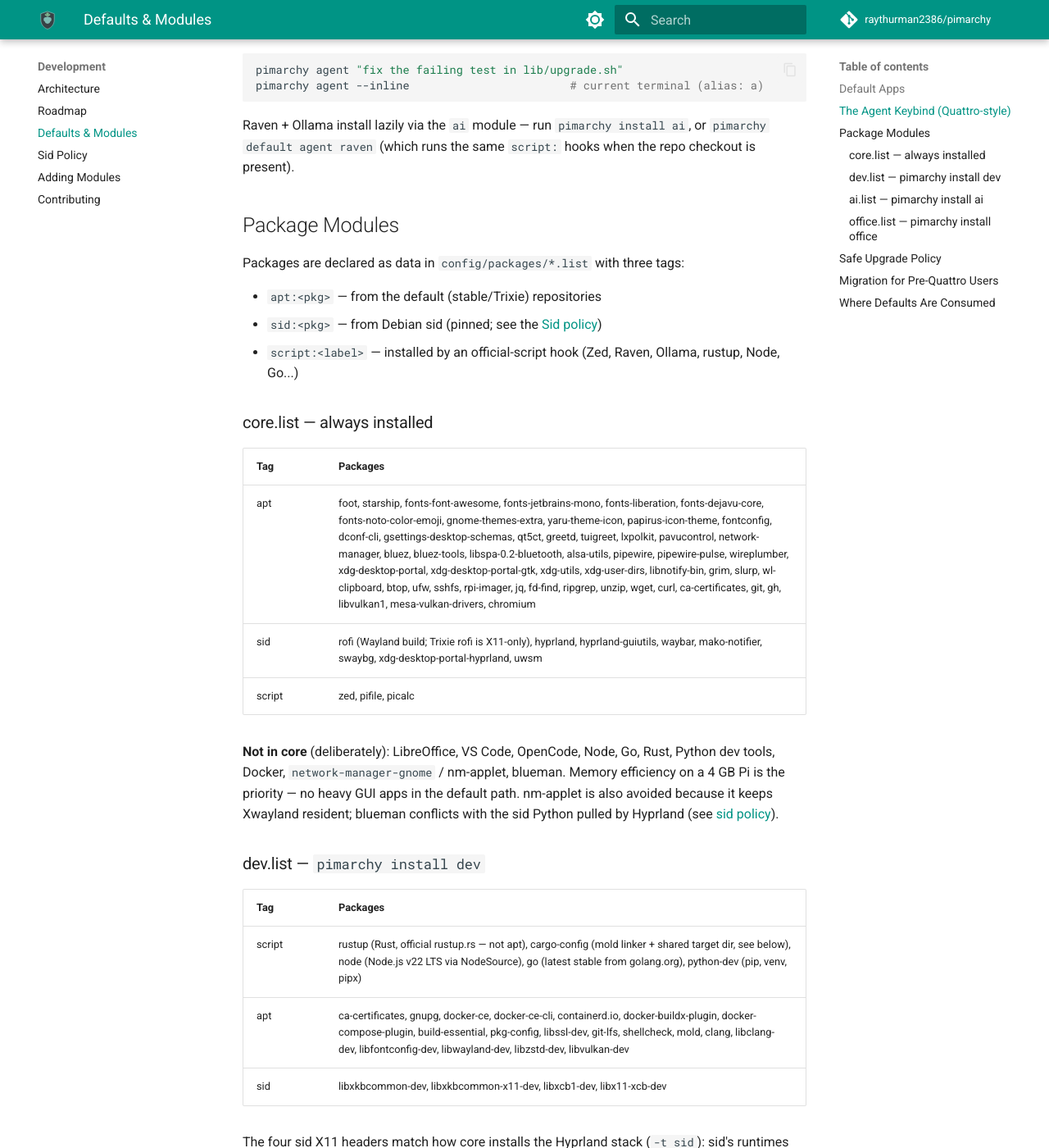
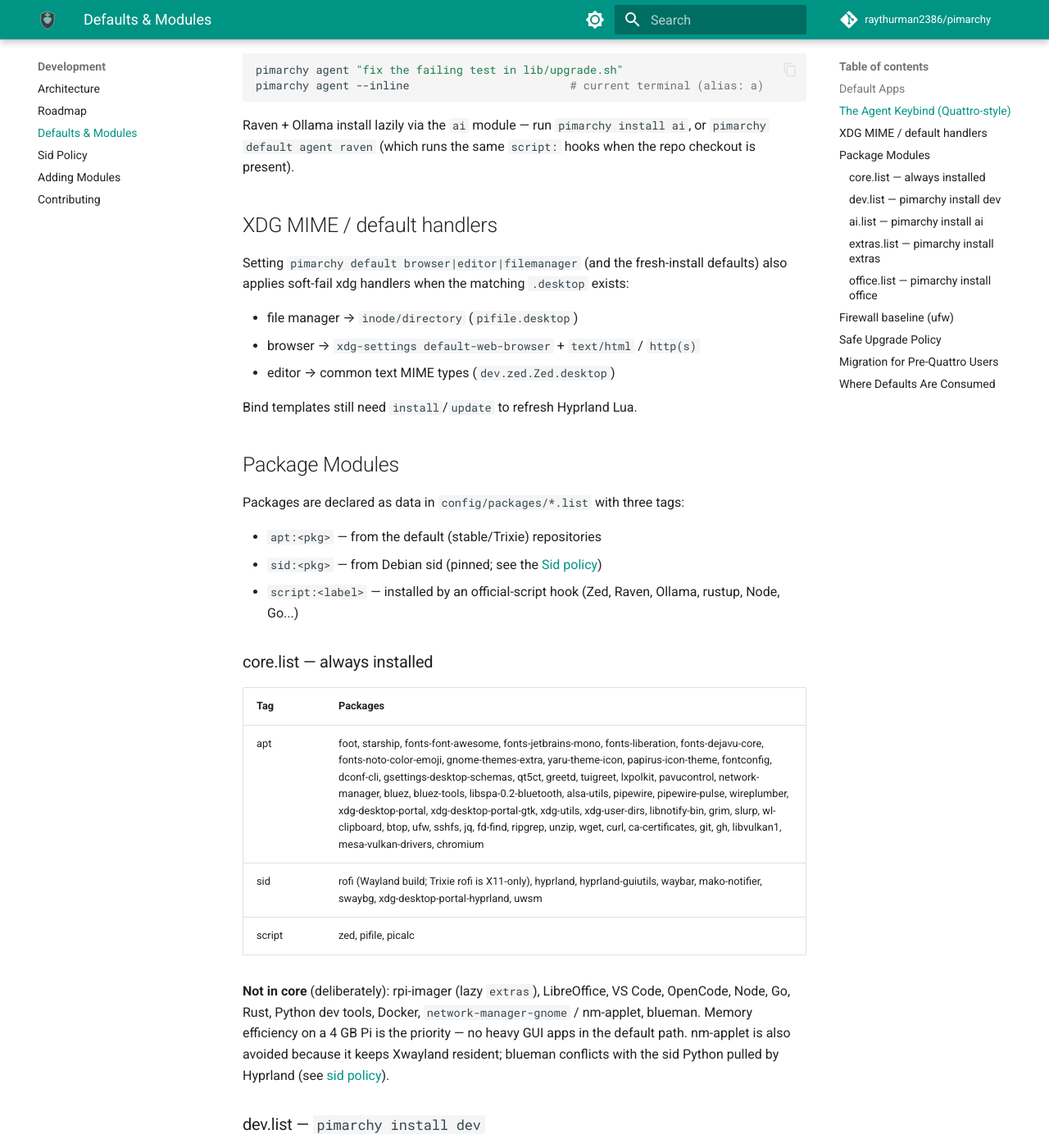
Before and after one commit to raythurman2386/pimarchy, an MkDocs documentation site: the page built from docs/development/defaults.md, in a window 1280 px wide and 1400 px high, scrolled down 1329 px. Shown: the whole window at 82% size. Built offline with MkDocs 1.6.1 and Material for MkDocs 9.7.7, drawn with Linux system fonts in a browser that asks for light colours; comment, search, counter and statistics services are not loaded; some of the changed text lies outside the part shown.

Commit message:
chore: audit cleanup — ufw, xdg, extras, nm-applet, validate (#20–29) (#34)
- #20: skip ufw reset when already active (PIMARCHY_UFW_RESET=1 force)
- #22: wire browser/editor xdg MIME + xdg-settings like filemanager
- #24: move rpi-imager to lazy extras (keep gh/sshfs in core)
- #27: syntax-check enable-autologin.sh; document no arm64 image CI
- #28: nm-applet mask/disable via user_systemctl (no-bus firstboot)
- #29: retire Alacritty config paths

```diff
--- a/docs/development/defaults.md
+++ b/docs/development/defaults.md
@@ -49,6 +49,16 @@
 
 Raven + Ollama install lazily via the `ai` module — run `pimarchy install ai`, or `pimarchy default agent raven` (which runs the same `script:` hooks when the repo checkout is present).
 
+## XDG MIME / default handlers
+
+Setting `pimarchy default browser|editor|filemanager` (and the fresh-install defaults) also applies soft-fail xdg handlers when the matching `.desktop` exists:
+
+- file manager → `inode/directory` (`pifile.desktop`)
+- browser → `xdg-settings default-web-browser` + `text/html` / `http(s)`
+- editor → common text MIME types (`dev.zed.Zed.desktop`)
+
+Bind templates still need `install`/`update` to refresh Hyprland Lua.
+
 ## Package Modules
 
 Packages are declared as data in `config/packages/*.list` with three tags:
@@ -61,11 +71,11 @@
 
 | Tag | Packages |
 |-----|----------|
-| apt | foot, starship, fonts-font-awesome, fonts-jetbrains-mono, fonts-liberation, fonts-dejavu-core, fonts-noto-color-emoji, gnome-themes-extra, yaru-theme-icon, papirus-icon-theme, fontconfig, dconf-cli, gsettings-desktop-schemas, qt5ct, greetd, tuigreet, lxpolkit, pavucontrol, network-manager, bluez, bluez-tools, libspa-0.2-bluetooth, alsa-utils, pipewire, pipewire-pulse, wireplumber, xdg-desktop-portal, xdg-desktop-portal-gtk, xdg-utils, xdg-user-dirs, libnotify-bin, grim, slurp, wl-clipboard, btop, ufw, sshfs, rpi-imager, jq, fd-find, ripgrep, unzip, wget, curl, ca-certificates, git, gh, libvulkan1, mesa-vulkan-drivers, chromium |
+| apt | foot, starship, fonts-font-awesome, fonts-jetbrains-mono, fonts-liberation, fonts-dejavu-core, fonts-noto-color-emoji, gnome-themes-extra, yaru-theme-icon, papirus-icon-theme, fontconfig, dconf-cli, gsettings-desktop-schemas, qt5ct, greetd, tuigreet, lxpolkit, pavucontrol, network-manager, bluez, bluez-tools, libspa-0.2-bluetooth, alsa-utils, pipewire, pipewire-pulse, wireplumber, xdg-desktop-portal, xdg-desktop-portal-gtk, xdg-utils, xdg-user-dirs, libnotify-bin, grim, slurp, wl-clipboard, btop, ufw, sshfs, jq, fd-find, ripgrep, unzip, wget, curl, ca-certificates, git, gh, libvulkan1, mesa-vulkan-drivers, chromium |
 | sid | rofi (Wayland build; Trixie rofi is X11-only), hyprland, hyprland-guiutils, waybar, mako-notifier, swaybg, xdg-desktop-portal-hyprland, uwsm |
 | script | zed, pifile, picalc |
 
-**Not in core** (deliberately): LibreOffice, VS Code, OpenCode, Node, Go, Rust, Python dev tools, Docker, `network-manager-gnome` / nm-applet, blueman. Memory efficiency on a 4 GB Pi is the priority — no heavy GUI apps in the default path. nm-applet is also avoided because it keeps Xwayland resident; blueman conflicts with the sid Python pulled by Hyprland (see [sid policy](sid-policy.md)).
+**Not in core** (deliberately): rpi-imager (lazy `extras`), LibreOffice, VS Code, OpenCode, Node, Go, Rust, Python dev tools, Docker, `network-manager-gnome` / nm-applet, blueman. Memory efficiency on a 4 GB Pi is the priority — no heavy GUI apps in the default path. nm-applet is also avoided because it keeps Xwayland resident; blueman conflicts with the sid Python pulled by Hyprland (see [sid policy](sid-policy.md)).
 
 ### dev.list — `pimarchy install dev`
 
@@ -94,11 +104,25 @@
 
 Lean-core path: Raven and Ollama stay out of firstboot. The default agent *policy* still records `agent=raven`; the binaries arrive when you install the module or run `pimarchy default agent raven`.
 
+### extras.list — `pimarchy install extras`
+
+| Tag | Packages |
+|-----|----------|
+| apt | rpi-imager |
+
+`gh` and `sshfs` stay in core (contributor CLI + user-required network mounts). `rpi-imager` is a full GUI and is opt-in.
+
 ### office.list — `pimarchy install office`
 
 | Tag | Packages |
 |-----|----------|
 | apt | libreoffice-writer, libreoffice-calc, libreoffice-impress, libreoffice-gtk3, libreoffice-help-en-us |
+
+## Firewall baseline (ufw)
+
+On a fresh install, `configure_firewall` applies the baseline: `ufw reset`, default deny incoming / allow outgoing, `ufw limit ssh`, then enable.
+
+If `ufw` is already **active** on a re-run, the **entire baseline is skipped** (not just the reset) so user-added rules survive. Set `PIMARCHY_UFW_RESET=1` to force reset + re-apply baseline.
 
 ## Safe Upgrade Policy
 
@@ -111,7 +135,9 @@
 
 Hashes live in `~/.config/pimarchy/manifest`. `pimarchy update` snapshots pristine hashes *before* `git pull` (with the old code checked out), so files unchanged since your last install are recognized as refreshable even if the manifest was missing entries.
 
-**Retired files** (previously shipped, now removed from the set — e.g. `~/.config/chromium-flags.conf`, OpenCode/VS Code leftovers) are renamed to `<file>.pimarchy-upgrade.bak` and then removed.
+**Retired files** (previously shipped, now removed from the set — e.g. `~/.config/chromium-flags.conf`, OpenCode/VS Code leftovers, Alacritty paths) are renamed to `<file>.pimarchy-upgrade.bak` and then removed.
+
+**Alacritty users:** Foot replaced Alacritty as the default terminal. `pimarchy update` retires `~/.config/alacritty.toml` (and logs `Retiring: …`). If you still run Alacritty outside Pimarchy and keep a customized `~/.config/alacritty/` tree, copy it aside before updating — retirement removes Pimarchy-listed paths; Foot is the supported terminal going forward.
 
 `bash install.sh` (and `pimarchy install`) intentionally **always overwrite** — that's the "re-apply my theme.conf" workflow — and record fresh hashes, so the next `pimarchy update` is gated against the new baseline. If you want install-time protection for a file, edit it *after* installing.
 
@@ -126,6 +152,7 @@
 - Your packages are **not removed**. The old full set is preserved behind a flag: `bash install.sh --legacy-packages` reinstalls dev + office toolchains (Node, Go, Python, Docker, LibreOffice) if you want them.
 - Config files you never touched are refreshed; anything you edited is left alone and reported by `pimarchy update`.
 - Stale files from the VS Code / OpenCode era are retired automatically (backed up as `*.pimarchy-upgrade.bak`, then removed).
+- Alacritty config paths (`~/.config/alacritty.toml`, `~/.config/alacritty`) are retired in favor of Foot — custom Alacritty users should back up before `pimarchy update`.
 - New keybinds live in `~/.config/hypr/bindings.lua` (required by `hyprland.lua`). Hyprland 0.55+ uses Lua; the legacy `.conf` format is gone. If you customized an older `hyprland.conf` / `bindings.conf`, that file is user-modified and `pimarchy update` will leave it alone — migrate binds into the Lua files at your leisure.
 
 ## Where Defaults Are Consumed
```
Also changed, not shown: AGENTS.md (+1 -0 lines), CONTRIBUTING.md (+1 -1 lines), README.md (+2 -0 lines), docs/development/contributing.md (+4 -0 lines), 14 other files.
